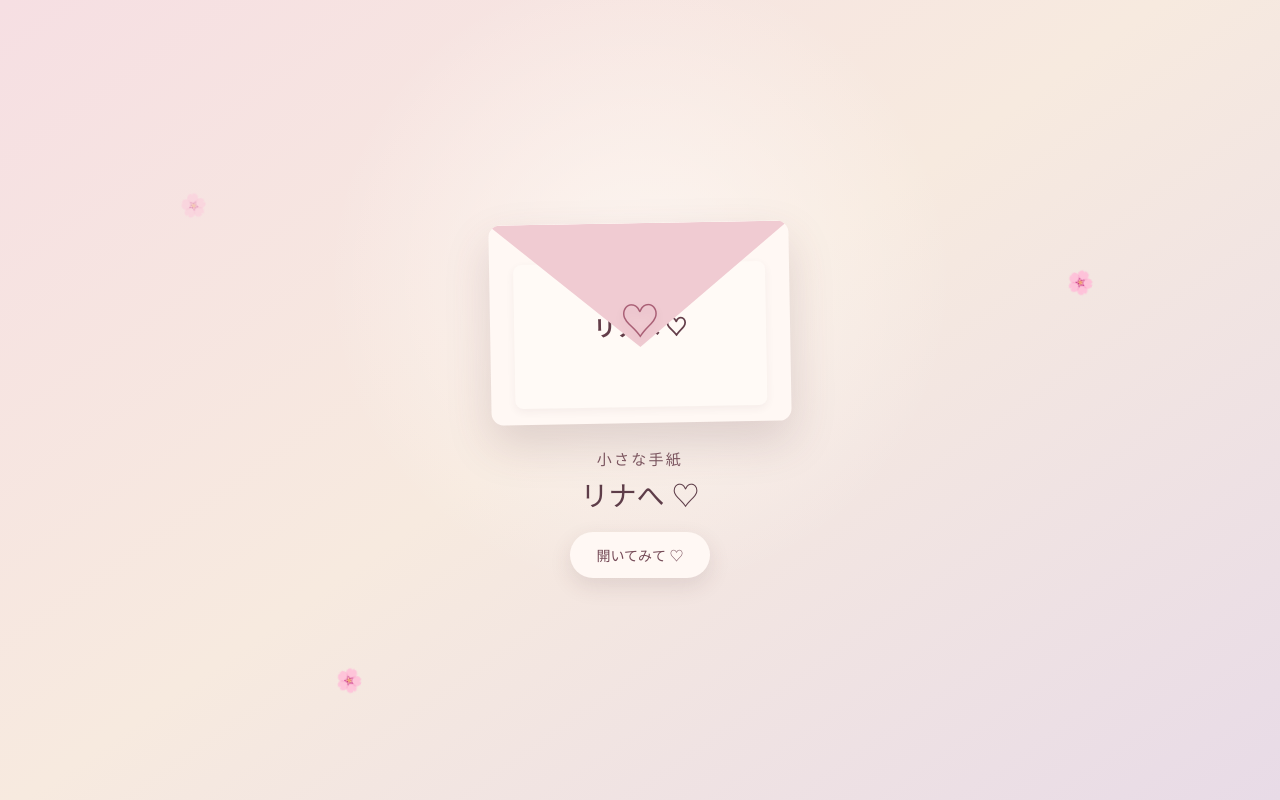
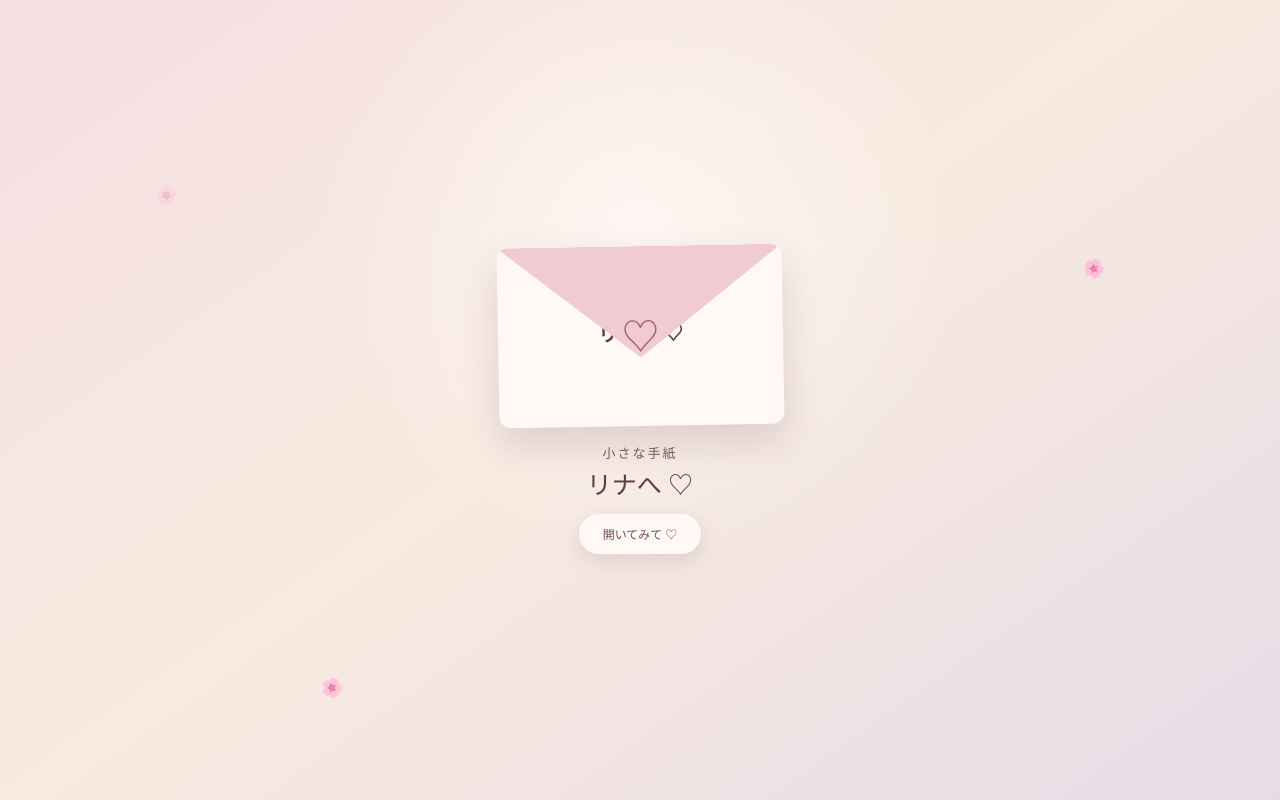
Before and after one commit to Diwakar19881129/diwakar-story, a plain HTML site: page index.html in a window 1280 px wide. Drawn offline with Linux system fonts and the light colour scheme.

Commit message:
Add files via upload

```diff
--- a/index.html
+++ b/index.html
@@ -2,143 +2,177 @@
 <html lang="ja">
 <head>
 <meta charset="utf-8">
-<meta name="viewport" content="width=device-width, initial-scale=1">
-<meta name="theme-color" content="#f8e9e8">
+<meta name="viewport" content="width=device-width, initial-scale=1, viewport-fit=cover">
+<meta name="theme-color" content="#f6e4e5">
 <title>りなへ ♡</title>
 <style>
-:root{--ink:#563f48;--rose:#b96f80;--paper:#fffaf7}
+:root{
+  --ink:#5c424c;--rose:#b76f80;--paper:#fffaf7;--line:#ead2d6;
+}
 *{box-sizing:border-box}
-body{margin:0;background:#f8e9e8;color:var(--ink);font-family:"Yu Mincho","Hiragino Mincho ProN","Noto Serif JP",serif}
-.app{min-height:100svh;display:flex;flex-direction:column;align-items:center;padding:18px 16px}
-.top{width:min(100%,560px);display:flex;justify-content:space-between;align-items:center;color:#9d7882;font-size:12px;letter-spacing:.08em;padding:4px 2px 14px}
-.progress{display:flex;gap:5px}.progress i{width:15px;height:3px;border-radius:9px;background:#e7cbd0}.progress i.on{background:var(--rose)}
-.card{width:min(100%,560px);min-height:min(760px,calc(100svh - 100px));background:var(--paper);border:1px solid #f0dfe0;border-radius:24px;box-shadow:0 16px 45px #875a681c;overflow:hidden;display:flex;flex-direction:column}
-.art{height:31vh;min-height:185px;max-height:270px;display:grid;place-items:center;position:relative;background:linear-gradient(145deg,#f5dfe1,#f8e9dc 55%,#e9d8e5);overflow:hidden}.art img{width:100%;height:100%;object-fit:cover;display:none}.art.has-image img{display:block}.art.has-image .symbol{display:none}.art.has-image:before,.art.has-image:after{display:none}
-.art:before,.art:after{content:"";position:absolute;border-radius:50%;background:#fff8f2;opacity:.65}
-.art:before{width:190px;height:190px;left:-70px;top:-90px}.art:after{width:170px;height:170px;right:-60px;bottom:-90px;background:#e8bdc8}
-.symbol{z-index:1;font-size:56px;filter:drop-shadow(0 6px 10px #a76b7730)}
-.caption{position:absolute;z-index:2;bottom:14px;font-size:11px;letter-spacing:.15em;color:#896a74}
-.content{padding:27px clamp(20px,6vw,40px) 22px;text-align:center;flex:1;animation:fade .45s ease}
-.eyebrow{font-size:12px;letter-spacing:.15em;color:#b17d89;margin:0 0 12px}
-h1{font-size:clamp(23px,6vw,30px);font-weight:500;line-height:1.55;margin:0 0 18px}
-.copy{font-size:clamp(14px,3.7vw,16px);line-height:2.05;white-space:pre-line;margin:0;color:#6b535c}
-.vn{font:italic 14px/1.9 Georgia,serif;color:#a65e72;margin:17px 0}
-.actions{display:flex;gap:12px;justify-content:center;padding:8px 20px 25px}
-button{font:inherit;border:1px solid #e8cbd1;background:#fff7f5;color:#855866;border-radius:30px;padding:12px 24px;min-width:112px;cursor:pointer}
-button.primary{background:#b97888;color:white;border-color:#b97888}
-button:disabled{opacity:.3;cursor:default}
-@keyframes fade{from{opacity:0;transform:translateY(8px)}to{opacity:1;transform:none}}
-@media(min-width:650px){.app{padding-top:28px}.card{min-height:690px}.art{height:235px}}
-@media(prefers-reduced-motion:reduce){*{animation:none!important}}
-
-.letter-page .card{
-  background:#f9eee9;
+html,body{margin:0;width:100%;height:100%;overflow:hidden}
+body{
+  background:#f6e4e5;color:var(--ink);
+  font-family:"Hiragino Mincho ProN","Yu Mincho","Noto Serif JP",serif;
+  overscroll-behavior:none;
 }
-.letter-page .content{
-  position:relative;
-  padding:34px clamp(18px,5vw,34px) 30px;
-  background:
-    linear-gradient(rgba(255,250,247,.76),rgba(255,250,247,.88)),
-    url("images/07-letter.jpg") center/cover no-repeat;
+button{font:inherit;-webkit-tap-highlight-color:transparent}
+.app{
+  width:100%;height:100svh;height:100dvh;
+  min-height:500px;display:flex;flex-direction:column;
+  align-items:center;overflow:hidden;
+  padding:max(8px,env(safe-area-inset-top)) 10px max(8px,env(safe-area-inset-bottom));
 }
-.letter-page .content:before{
-  content:"";
-  position:absolute;
-  inset:14px 10px;
-  border:1px solid rgba(185,111,128,.22);
-  border-radius:22px;
+.top{
+  width:min(100%,560px);height:28px;flex:0 0 28px;
+  display:flex;align-items:center;justify-content:space-between;
+  color:#9b717c;font-size:10px;letter-spacing:.1em;padding:0 3px;
+}
+.progress{display:flex;gap:4px;align-items:center}
+.progress i{width:12px;height:3px;border-radius:5px;background:#e7cbd0}
+.progress i.on{background:var(--rose)}
+.card{
+  width:min(100%,560px);height:calc(100% - 28px);
+  min-height:0;background:var(--paper);
+  border:1px solid #efdfe1;border-radius:20px 20px 14px 14px;
+  box-shadow:0 10px 30px rgba(95,63,73,.12);
+  overflow:hidden;display:flex;flex-direction:column;
+}
+.art{
+  position:relative;flex:0 0 27svh;height:27svh;min-height:125px;max-height:250px;
+  overflow:hidden;background:linear-gradient(145deg,#f5dfe1,#f8e9dc 55%,#e9d8e5);
+}
+.art img{width:100%;height:100%;display:block;object-fit:cover}
+.art:after{
+  content:"";position:absolute;inset:0;
+  background:linear-gradient(to bottom,transparent 65%,rgba(54,31,41,.14));
   pointer-events:none;
 }
-.letter-page .content > *{
-  position:relative;
-  z-index:1;
+.content{
+  flex:1;min-height:0;overflow:hidden;
+  display:flex;flex-direction:column;align-items:center;justify-content:center;
+  text-align:center;padding:10px clamp(13px,4.5vw,30px) 5px;
+  animation:fade .35s ease;
+}
+.eyebrow{
+  flex:0 0 auto;margin:0 0 4px;color:#b17d89;
+  font-size:10px;letter-spacing:.12em;
+}
+h1{
+  flex:0 0 auto;margin:0 0 8px;font-weight:500;
+  font-size:clamp(20px,5.8vw,29px);line-height:1.2;
+}
+.copy{
+  flex:0 1 auto;max-width:520px;margin:0;
+  color:#67515a;font-size:clamp(12.4px,3.25vw,15px);
+  line-height:1.55;white-space:pre-line;
+}
+.vn{
+  flex:0 1 auto;max-width:520px;margin:7px 0 0;
+  color:#a35f72;font:italic clamp(11px,2.9vw,13px)/1.45 Georgia,serif;
+}
+.actions{
+  flex:0 0 auto;width:min(100%,560px);display:flex;gap:9px;
+  justify-content:center;padding:6px 12px max(8px,env(safe-area-inset-bottom));
+}
+.actions button{
+  min-width:100px;padding:9px 18px;border-radius:24px;
+  border:1px solid var(--line);background:#fff7f5;color:#805564;
+  font-size:12px;box-shadow:0 4px 12px rgba(100,60,75,.06);
+}
+.actions button.primary{background:#b97888;color:white;border-color:#b97888}
+.actions button:disabled{opacity:.28}
+.chapter-progress span{width:5px;height:5px;border-radius:50%;background:#dcc2c9}
+.chapter-progress span.active{width:14px;border-radius:5px;background:#a96b7c}
+
+.letter-page .content{
+  background:
+    linear-gradient(rgba(255,250,247,.58),rgba(255,250,247,.76)),
+    url("images/07-letter.jpg") center/cover no-repeat;
+  padding-left:12px;padding-right:12px;
 }
 .letter-page .copy{
-  background:rgba(255,250,247,.74);
-  border-radius:20px;
-  padding:22px 16px;
-  box-shadow:0 10px 28px rgba(102,70,76,.08);
+  width:min(100%,500px);
+  background:rgba(255,250,247,.72);
+  border:1px solid rgba(255,255,255,.72);
+  border-radius:18px;padding:10px 13px;
+  box-shadow:0 7px 20px rgba(80,50,60,.07);
+  backdrop-filter:blur(2px);
 }
 .letter-page .vn{
-  background:rgba(255,250,247,.78);
-  border-radius:16px;
-  padding:9px 12px;
-}
-@media(max-width:420px){
-  .letter-page .copy{font-size:14px;line-height:1.9;padding:18px 13px}
+  background:rgba(255,250,247,.72);border-radius:12px;padding:5px 9px;
 }
 
-/* --- Final romantic polish --- */
 .letter-overlay{
-  position:fixed;inset:0;z-index:1000;display:grid;place-items:center;
-  overflow:hidden;background:
-  radial-gradient(circle at 50% 35%,rgba(255,250,247,.75),transparent 38%),
-  linear-gradient(145deg,#f6dfe3,#f7eadf 48%,#e8dbe7);
-  transition:opacity .8s ease,visibility .8s ease;
+  position:fixed;inset:0;z-index:1000;
+  display:grid;place-items:center;overflow:hidden;
+  background:
+    radial-gradient(circle at 50% 30%,rgba(255,250,247,.8),transparent 38%),
+    linear-gradient(145deg,#f6dfe3,#f7eadf 48%,#e8dbe7);
+  transition:opacity .65s ease,visibility .65s ease;
 }
 .letter-overlay.hide{opacity:0;visibility:hidden;pointer-events:none}
 .envelope-wrap{text-align:center;position:relative;z-index:2}
 .envelope{
-  width:min(72vw,300px);height:min(48vw,200px);position:relative;margin:0 auto 25px;
-  background:#fff8f4;border-radius:12px;box-shadow:0 20px 45px rgba(98,63,73,.18);
-  transform:rotate(-1deg);transition:transform .7s ease;
+  width:min(68vw,285px);height:min(44vw,180px);position:relative;margin:0 auto 17px;
+  background:#fff8f4;border-radius:12px;
+  box-shadow:0 18px 38px rgba(98,63,73,.18);
+  transform:rotate(-1deg);transition:transform .6s ease;
 }
 .envelope-flap{
-  position:absolute;inset:0;background:#f0cbd2;clip-path:polygon(0 0,100% 0,50% 62%);
-  border-radius:12px 12px 0 0;transform-origin:top center;transition:transform .9s ease;z-index:4;
+  position:absolute;inset:0;background:#f0cbd2;
+  clip-path:polygon(0 0,100% 0,50% 62%);
+  border-radius:12px 12px 0 0;transform-origin:top center;
+  transition:transform .75s ease;z-index:4;
 }
-.envelope-heart{position:absolute;z-index:5;left:50%;top:48%;transform:translate(-50%,-50%);
-  font-size:40px;color:#a95f75;text-shadow:0 4px 10px rgba(100,50,70,.12)}
+.envelope-heart{position:absolute;z-index:5;left:50%;top:49%;
+  transform:translate(-50%,-50%);font-size:38px;color:#a95f75}
 .envelope-paper{
-  position:absolute;left:8%;right:8%;bottom:8%;height:72%;background:#fffaf6;border-radius:8px;
-  padding:18px;box-sizing:border-box;color:#77515c;font-size:13px;z-index:2;
-  box-shadow:0 3px 8px rgba(80,50,60,.06)
+  position:absolute;left:8%;right:8%;bottom:8%;height:72%;
+  background:#fffaf6;border-radius:8px;padding:13px;
+  color:#77515c;font-size:11px;z-index:2;
 }
-.envelope-paper strong{display:block;font-size:22px;margin-top:10px;color:#633d49}
+.envelope-paper strong{display:block;font-size:20px;margin-top:7px;color:#633d49}
 .envelope-wrap.opening .envelope-flap{transform:rotateX(180deg)}
-.envelope-wrap.opening .envelope{transform:translateY(-18px) scale(1.02)}
-.overlay-title{font-size:15px;letter-spacing:.15em;color:#7c5660;margin-bottom:5px}
-.overlay-subtitle{font-family:serif;font-size:28px;color:#5e3d49;margin-bottom:18px}
+.envelope-wrap.opening .envelope{transform:translateY(-12px) scale(1.02)}
+.overlay-title{font-size:13px;letter-spacing:.15em;color:#7c5660;margin-bottom:3px}
+.overlay-subtitle{font-size:25px;color:#5e3d49;margin-bottom:13px}
 .letter-overlay button{
-  border:0;border-radius:999px;padding:13px 26px;background:#fff8f4;color:#754a57;
-  font-size:14px;box-shadow:0 8px 22px rgba(80,50,60,.12);cursor:pointer
+  border:0;border-radius:999px;padding:11px 24px;
+  background:#fff8f4;color:#754a57;font-size:12px;
+  box-shadow:0 7px 18px rgba(80,50,60,.12)
 }
-.petal{position:absolute;font-size:22px;opacity:.65;animation:petalFloat 6s ease-in-out infinite}
-.p1{left:14%;top:18%}.p2{right:16%;top:30%;animation-delay:1.5s}.p3{left:25%;bottom:16%;animation-delay:3s}
-@keyframes petalFloat{50%{transform:translate(20px,28px) rotate(25deg);opacity:.9}100%{transform:translate(-5px,55px) rotate(-15deg);opacity:.2}}
-.story-shell{transition:opacity .35s ease,transform .35s ease}
-.story-shell.chapter-change{opacity:.25;transform:translateY(8px)}
-.copy{
-  background:rgba(255,250,247,.76)!important;border:1px solid rgba(255,255,255,.65);
-  border-radius:20px;padding:18px 16px;box-shadow:0 10px 30px rgba(95,63,73,.07);
-  backdrop-filter:blur(4px)
+.petal{position:absolute;font-size:18px;opacity:.65;animation:petalFloat 6s ease-in-out infinite}
+.p1{left:12%;top:18%}.p2{right:15%;top:29%;animation-delay:1.5s}.p3{left:24%;bottom:15%;animation-delay:3s}
+@keyframes petalFloat{50%{transform:translate(18px,24px) rotate(25deg);opacity:.9}100%{transform:translate(-4px,45px) rotate(-15deg);opacity:.2}}
+@keyframes fade{from{opacity:0;transform:translateY(5px)}to{opacity:1;transform:none}}
+
+@media(max-height:700px){
+  .art{flex-basis:23svh;height:23svh;min-height:110px}
+  .content{padding-top:7px}
+  h1{font-size:20px;margin-bottom:5px}
+  .copy{font-size:12.1px;line-height:1.43}
+  .vn{font-size:10.5px;line-height:1.35;margin-top:5px}
+  .actions button{padding:8px 16px}
 }
-.content{
-  background:linear-gradient(rgba(255,249,246,.88),rgba(255,249,246,.94)),
-    radial-gradient(circle at 20% 20%,#f3dce2 0,transparent 32%),
-    radial-gradient(circle at 80% 70%,#eadfec 0,transparent 35%)!important;
+@media(min-width:700px){
+  .app{padding:18px}
+  .top{height:30px;flex-basis:30px}
+  .card{height:calc(100% - 30px)}
+  .art{flex-basis:240px;height:240px}
+  .copy{font-size:15px;line-height:1.65}
 }
-.letter-page .content{
-  background:linear-gradient(rgba(255,250,247,.72),rgba(255,250,247,.88)),
-    url("images/07-letter.jpg") center/cover no-repeat!important
-}
-.vn{background:rgba(255,250,247,.8)!important}
-.chapter-progress{display:flex;justify-content:center;gap:6px;margin:8px 0 2px}
-.chapter-progress span{width:6px;height:6px;border-radius:50%;background:#d8bdc5;transition:.25s}
-.chapter-progress span.active{width:18px;border-radius:8px;background:#a96c7e}
+@media(prefers-reduced-motion:reduce){*{animation:none!important;transition:none!important}}
 </style>
 </head>
 <body>
 <div id="letterOverlay" class="letter-overlay">
   <div class="petal p1">🌸</div><div class="petal p2">🌸</div><div class="petal p3">🌸</div>
-  <div class="envelope-wrap">
+  <div class="envelope-wrap" id="envelopeWrap">
     <div class="envelope">
       <div class="envelope-flap"></div>
       <div class="envelope-heart">♡</div>
-      <div class="envelope-paper">
-        <div>小さな手紙</div>
-        <strong>リナへ ♡</strong>
-      </div>
+      <div class="envelope-paper"><div>小さな手紙</div><strong>リナへ ♡</strong></div>
     </div>
     <div class="overlay-title">小さな手紙</div>
     <div class="overlay-subtitle">リナへ ♡</div>
@@ -146,56 +180,64 @@ button:disabled{opacity:.3;cursor:default}
   </div>
 </div>
 
-<main class="app">
-<div class="top"><span>小さな物語</span><div class="chapter-progress" id="chapterProgress"></div><div class="progress" id="progress"></div><span id="count">01 / 07</span></div>
-<section class="card" aria-live="polite">
-<div class="art" id="art"><img id="artImage" alt="" /><div class="symbol" id="symbol">🌸</div><div class="caption" id="caption">りなへ</div></div>
-<div class="content" id="content">
-<p class="eyebrow" id="eyebrow">はじまり</p><h1 id="heading">りなへ ♡</h1>
-<p class="copy" id="copy">このカードには、\nもう一つ秘密があります。♡</p>
+<div class="app">
+  <div class="top">
+    <div id="count">01 / 08</div>
+    <div class="progress" id="progress"></div>
+  </div>
+  <main class="card">
+    <div class="art" id="art"><img id="artImage" alt=""></div>
+        <section class="content" id="content">
+      <p class="eyebrow" id="eyebrow"></p>
+      <h1 id="heading"></h1>
+      <p class="copy" id="copy"></p>
+      <p class="vn" id="vn"></p>
+    </section>
+    <div class="actions">
+      <button id="back">戻る</button>
+      <button id="next" class="primary">つづきを見る ♡</button>
+    </div>
+  </main>
 </div>
-<div class="actions"><button id="back" disabled>もどる</button><button id="next" class="primary">開いてみて ♡</button></div>
-</section>
-</main>
+
 <script>
-/* 文章を変更するときは、下の chapters の title / text / vn を編集してください。 */
-const chapters = [
-{eyebrow:"はじまり",title:"りなへ ♡",text:"このカードには、\nもう一つ秘密があります。♡",symbol:"🌸",caption:"小さな秘密",image:"images/01-welcome.jpg",button:"開いてみて ♡"},
-{eyebrow:"11月7日 ♡",title:"11月7日 ♡",image:"images/02-line.jpg",text:"この日、私たちはLINEを交換しました。\nたったそれだけのことだったけど、\n私にとっては、とても嬉しいことでした。♡\nそして次の日から、\n毎日あなたと話せることが楽しみになりました。",vn:"Mỗi ngày được nói chuyện với bạn, mình thật sự rất vui. ♡",symbol:"📱",caption:"LINEを交換した日"},
-{eyebrow:"11月14日 ♡",title:"11月14日 ♡",image:"images/03-ramen.jpg",text:"この日、あなたが私の働いているラーメン屋に来てくれました。\nお互いに、そこにいることを知っていました。\nでも、恥ずかしくて、\n「こんにちは」さえ言えませんでした。♡\nあなたが隅の席に座っているのを見ていました。",vn:"Đôi mắt của bạn ngày hôm đó, đến bây giờ mình vẫn nhớ rõ. ♡",after:"あの日は、ほんの少しの時間だったけれど、\n私にとって忘れない瞬間になりました。",symbol:"🍜",caption:"あの日のラーメン屋"},
-{eyebrow:"11月29日 ♡",title:"11月29日 ♡",image:"images/04-shrine.jpg",text:"今日は、私の誕生日。\nそして、私たちが初めてゆっくり話す日。\n一緒にランチかディナーを楽しんで、\n素敵な日本の神社にも行けたら嬉しいです。♡\nそして、今日という日に\n私たちの最初の思い出を作れたら嬉しいです。",vn:"Mình rất mong chờ ngày hôm nay. ♡",after:"あなたとゆっくり話せることを、\n今から楽しみにしています。\nきっと今日が、\n私たちの物語の新しいページになると思います。♡",symbol:"⛩️",caption:"私の誕生日 · 特別な一日"},
-{eyebrow:"リナへ ♡",title:"リナへ ♡",image:"images/05-walk.jpg",text:"今まで毎日話して、\nあなたのことを少しずつ知って、\nもっと知りたいと思うようになりました。\nあなたの笑顔。\nあなたの瞳。\nそして、あなたと話している時間。\nいつの間にか、\nその一つひとつが私にとって\n大切なものになっていました。♡\nもしよかったら、\nこれから少しずつ、\nお互いのことを知ることができたら嬉しいです。♡",vn:"Mình muốn hiểu bạn hơn, từng chút một. ♡",symbol:"🌙",caption:"少しずつ、あなたのことを"},
-{eyebrow:"小さな手紙",title:"リナへ ♡",image:"images/07-letter.jpg",special:"letter",text:"私たちが出会えたこと、\nそして、こうして毎日話せるようになったこと。\nそれは、私にとってとても素敵なことです。♡\n国も、育った場所も違う私たちが、\n日本で出会って、\nこうして少しずつお互いを知っていく。\nなんだか、不思議で素敵なことだと思います。\nこれからも、たくさん話して、\nたくさん笑って、\n一緒に素敵な思い出を作っていけたら嬉しいです。",symbol:"✉️",caption:"小さな手紙"},
-{eyebrow:"最後に、ひとつだけ ♡",title:"最後に、ひとつだけ ♡",image:"images/06-final.jpg",text:"リナ、\nあなたと出会えて、\nこうして毎日話せるようになって、\n本当に嬉しいです。\nまだ始まったばかりの私たちだけど、\nこれから少しずつ、\n一緒に素敵な思い出を作っていけたら嬉しいです。",vn:"Chúng ta gặp được nhau, mình thật sự rất vui. ♡",after:"そして、今日が\n私たちにとって忘れない一日になりますように。\nこれから、どんな物語になるのか楽しみです。♡\n\nディワカル ♡ リナ\n次の章を書きましょう。♡",symbol:"☕",caption:"ディワカル ♡ リナ"}
+const chapters=[
+{eyebrow:"",title:"リナへ ♡",text:"このカードには、\nもう一つ秘密があります。♡",image:"images/01-welcome.jpg",button:"開いてみて ♡"},
+{eyebrow:"",title:"11月7日 ♡",text:"この日、私たちはLINEを交換しました。\nたったそれだけのことだったけど、\n私にとっては、とても嬉しいことでした。♡\nそれから毎日、あなたと話せることが楽しみになりました。",vn:"Mỗi ngày được nói chuyện với bạn, mình thật sự rất vui. ♡",image:"images/02-line.jpg"},
+{eyebrow:"",title:"11月14日 ♡",text:"あなたが私の働いているラーメン屋に来てくれました。\nお互いに、そこにいることを知っていたのに、\n恥ずかしくて「こんにちは」さえ言えませんでした。♡\nあなたが隅の席に座っているのを、そっと見ていました。",vn:"Đôi mắt của bạn ngày hôm đó, đến bây giờ mình vẫn nhớ rõ. ♡",after:"ほんの少しの時間だったけれど、\n私にとって忘れない瞬間になりました。",image:"images/03-ramen.jpg"},
+{eyebrow:"",title:"11月29日 ♡",text:"今日は、私の誕生日。\nそして、私たちが初めてゆっくり話す日。\n一緒にランチかディナーを楽しんで、\n素敵な日本の神社にも行けたら嬉しいです。♡\n今日という日に、私たちの最初の思い出を作れたら嬉しいです。",vn:"Mình rất mong chờ ngày hôm nay. ♡",after:"あなたとゆっくり話せることを、今から楽しみにしています。\nきっと今日が、私たちの物語の新しいページになると思います。♡",image:"images/04-shrine.jpg"},
+{eyebrow:"",title:"少しずつ、もっと知りたい",text:"毎日話して、あなたのことを少しずつ知って、\nもっと知りたいと思うようになりました。\nあなたの笑顔。あなたの瞳。\nそして、あなたと話している時間。\nその一つひとつが、いつの間にか私にとって\n大切なものになっていました。♡\nもしよかったら、これから少しずつ、\nお互いのことを知ることができたら嬉しいです。♡",vn:"Mình muốn hiểu bạn hơn, từng chút một. ♡",image:"images/05-walk.jpg"},
+{eyebrow:"小さな手紙",title:"リナへ ♡",text:"国も、育った場所も違う私たちが、\n日本で出会って、こうして少しずつお互いを知っていく。\nなんだか、不思議で素敵なことだと思います。♡\nこれからも、たくさん話して、たくさん笑って、\n一緒に素敵な思い出を作っていけたら嬉しいです。",image:"images/07-letter.jpg",special:"letter"},
+{eyebrow:"最後に、ひとつだけ ♡",title:"これからの物語",text:"リナ、あなたと出会えて、本当に嬉しいです。♡\nまだ始まったばかりの私たちだけど、\nこれから少しずつ、一緒に素敵な思い出を作っていけたら嬉しいです。",vn:"Chúng ta gặp được nhau, mình thật sự rất vui. ♡",after:"そして、今日が私たちにとって忘れない一日になりますように。\nこれから、どんな物語になるのか楽しみです。♡\n\nディワカル ♡ リナ\n次の章を書きましょう。♡",image:"images/06-final.jpg"}
 ];
-let index=0;const el=id=>document.getElementById(id);
+
+let index=0;
+const $=id=>document.getElementById(id);
+
 function render(){
- const c=chapters[index];
- const cp=document.getElementById("chapterProgress");
- if(cp){cp.innerHTML=chapters.slice(1).map((_,i)=>`<span class="${i===Math.max(0,index-1)?"active":""}"></span>`).join("");}
- const shell=document.querySelector(".story-shell");
- document.body.classList.toggle("letter-page", c.special==="letter");
- el("eyebrow").textContent=c.eyebrow;el("heading").textContent=c.title;
- el("copy").textContent=c.text+(c.after?"\n\n"+c.after:"");
- el("symbol").textContent=c.symbol;el("caption").textContent=c.caption;const art=el("art");const artImage=el("artImage");if(c.image){art.classList.add("has-image");artImage.src=c.image;artImage.alt=c.caption||"";}else{art.classList.remove("has-image");artImage.removeAttribute("src");artImage.alt="";}
- el("count").textContent=String(index+1).padStart(2,"0")+" / "+String(chapters.length).padStart(2,"0");
- el("progress").innerHTML=chapters.map((_,i)=>`<i class="${i<=index?"on":""}"></i>`).join("");
- const old=el("vn");if(old)old.remove();
- if(c.vn){const p=document.createElement("p");p.id="vn";p.className="vn";p.textContent=c.vn;el("content").appendChild(p);}
- el("back").disabled=index===0;
- el("next").textContent=index===chapters.length-1?"最初から ♡":(c.button||"つづきを見る ♡");
- el("content").style.animation="none";void el("content").offsetWidth;el("content").style.animation="";
+  const c=chapters[index];
+  document.body.classList.toggle("letter-page",!!c.special);
+  $("count").textContent=String(index+1).padStart(2,"0")+" / "+String(chapters.length).padStart(2,"0");
+  $("progress").innerHTML=chapters.map((_,i)=>`<i class="${i<=index?"on":""}"></i>`).join("");
+  $("eyebrow").textContent=c.eyebrow;
+  $("heading").textContent=c.title;
+  $("copy").textContent=c.text+(c.after?"\n\n"+c.after:"");
+  $("vn").textContent=c.vn||"";
+  $("vn").style.display=c.vn?"block":"none";
+  $("artImage").src=c.image;
+  $("artImage").alt=c.caption||"";
+  $("back").disabled=index===0;
+  $("next").textContent=index===chapters.length-1?"最初から ♡":(c.button||"次へ ♡");
+  $("content").style.animation="none";void $("content").offsetWidth;$("content").style.animation="";
 }
-el("next").onclick=()=>{index=index===chapters.length-1?0:index+1;render()};
-el("back").onclick=()=>{if(index>0){index--;render()}};
+$("next").onclick=()=>{index=index===chapters.length-1?0:index+1;render()};
+$("back").onclick=()=>{if(index>0){index--;render()}};
 render();
 
-const overlay=document.getElementById("letterOverlay");
-const openLetter=document.getElementById("openLetter");
-const envelopeWrap=document.querySelector(".envelope-wrap");
-openLetter.addEventListener("click",()=>{
-  envelopeWrap.classList.add("opening");
-  setTimeout(()=>overlay.classList.add("hide"),650);
-});
+$("openLetter").onclick=()=>{
+  $("envelopeWrap").classList.add("opening");
+  setTimeout(()=>$("letterOverlay").classList.add("hide"),650);
+};
 </script>
-</body></html>
+</body>
+</html>
```
